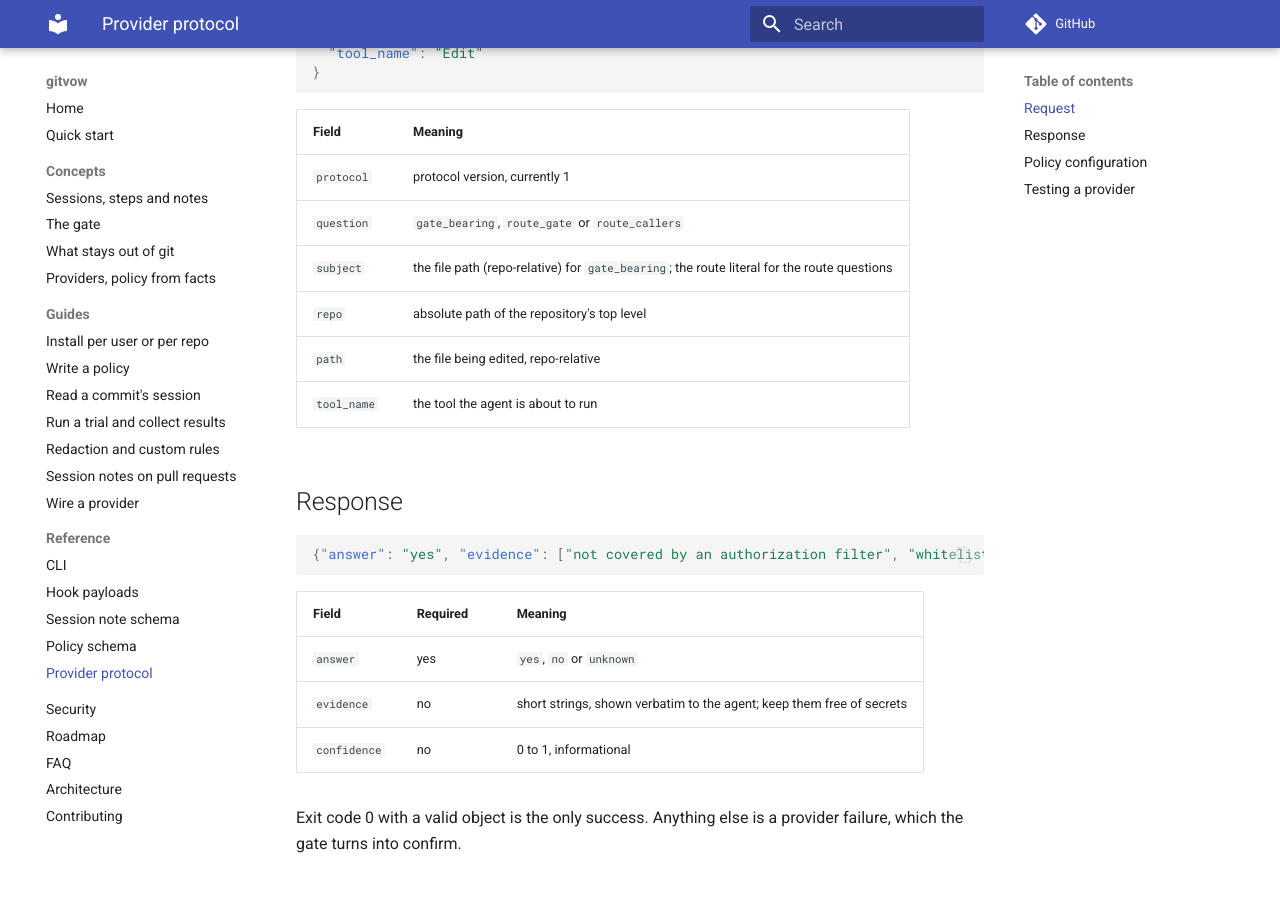
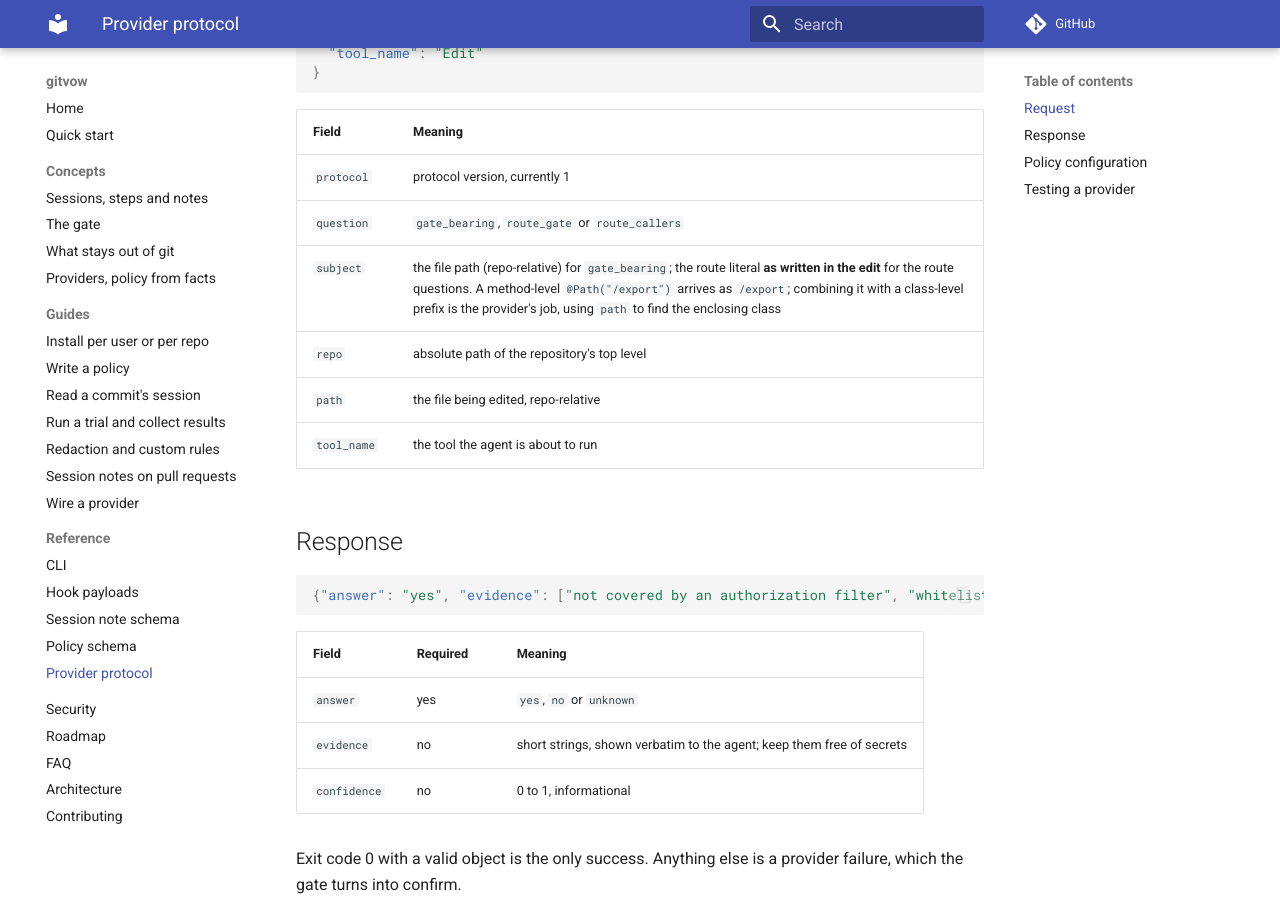
Before and after one commit to wirevow/gitvow, an MkDocs documentation site: the page built from docs/reference/provider-protocol.md, in a window 1280 px wide and 900 px high, scrolled down 428 px. Built offline with MkDocs 1.6.1 and Material for MkDocs 9.7.7, drawn with Linux system fonts in a browser that asks for light colours; comment, search, counter and statistics services are not loaded.

Commit message:
docs: route subject is the literal as written; prefix resolution is the provider's job
Co-Authored-By: Claude Fable 5.1 <noreply@anthropic.com>

```diff
--- a/docs/reference/provider-protocol.md
+++ b/docs/reference/provider-protocol.md
@@ -19,7 +19,7 @@ A provider is a command. gitvow runs it once per question with a JSON object on
 |---|---|
 | `protocol` | protocol version, currently 1 |
 | `question` | `gate_bearing`, `route_gate` or `route_callers` |
-| `subject` | the file path (repo-relative) for `gate_bearing`; the route literal for the route questions |
+| `subject` | the file path (repo-relative) for `gate_bearing`; the route literal **as written in the edit** for the route questions. A method-level `@Path("/export")` arrives as `/export`; combining it with a class-level prefix is the provider's job, using `path` to find the enclosing class |
 | `repo` | absolute path of the repository's top level |
 | `path` | the file being edited, repo-relative |
 | `tool_name` | the tool the agent is about to run |
```
